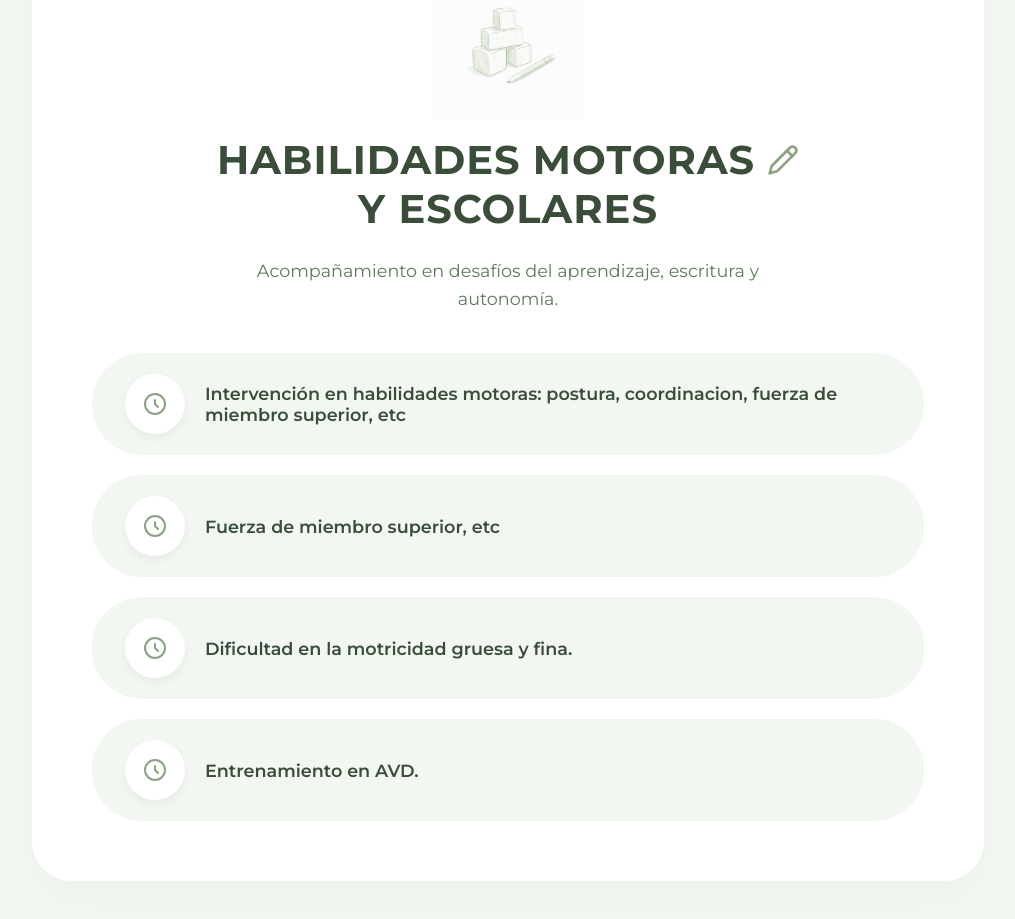
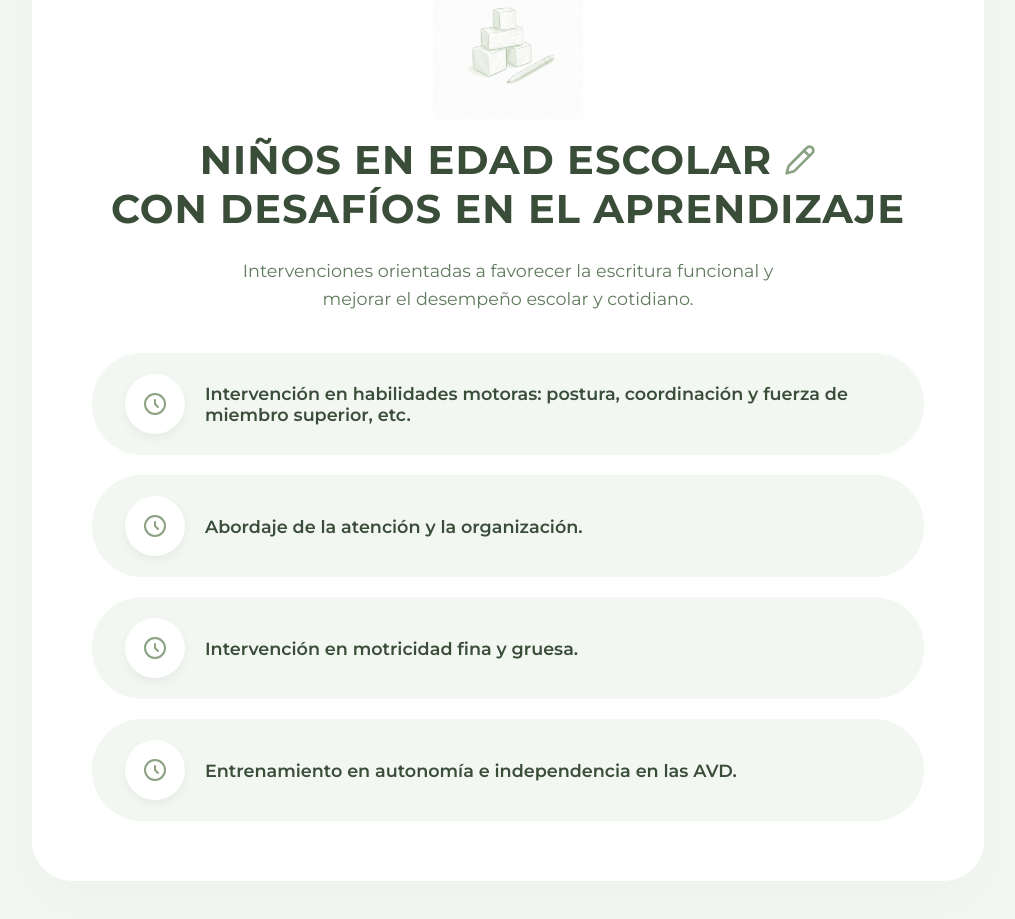
Before and after one commit to Rafasanna/Portfolio-Ma.-Azul-Sanna, a Next.js app: page / in a window 1280 px wide. Shown: the part 3760-4679 px from the top of the page, without its empty margins (132-1147 px from the left). Built offline with nearby package versions, Linux system fonts and the light colour scheme.

Commit message:
feat: update title and subtitle for habilidades motoras section

```diff
--- a/src/app/page.js
+++ b/src/app/page.js
@@ -22,10 +22,10 @@ export default function Home() {
   ];
 
   const motorasItems = [
-    "Intervención en habilidades motoras: postura, coordinacion, fuerza de miembro superior, etc ",
-    "Fuerza de miembro superior, etc ",
-    "Dificultad en la motricidad gruesa y fina.",
-    "Entrenamiento en AVD."
+    "Intervención en habilidades motoras: postura, coordinación y fuerza de miembro superior, etc.",
+    "Abordaje de la atención y la organización.",
+    "Intervención en motricidad fina y gruesa.",
+    "Entrenamiento en autonomía e independencia en las AVD."
   ];
 
   return (
@@ -161,15 +161,15 @@ export default function Home() {
               />
             </div>
             <h3 className="title">
-              Habilidades Motoras
+              Niños en edad escolar
               <svg width="32" height="32" viewBox="0 0 24 24" fill="none" stroke="var(--accent)" strokeWidth="2" strokeLinecap="round" strokeLinejoin="round" style={{ display: "inline-block", verticalAlign: "middle", marginLeft: "12px", marginBottom: "6px" }}>
                 <path d="M17 3a2.85 2.83 0 1 1 4 4L7.5 20.5 2 22l1.5-5.5Z" />
                 <path d="m15 5 4 4" />
               </svg>
-              <br />y Escolares
+              <br />con desafíos en el aprendizaje
             </h3>
             <p className="subtitle" style={{ marginBottom: "20px" }}>
-              Acompañamiento en desafíos del aprendizaje, escritura y autonomía.
+              Intervenciones orientadas a favorecer la escritura funcional y mejorar el desempeño escolar y cotidiano.
             </p>
 
             <div className={styles.rehabList}>
```
